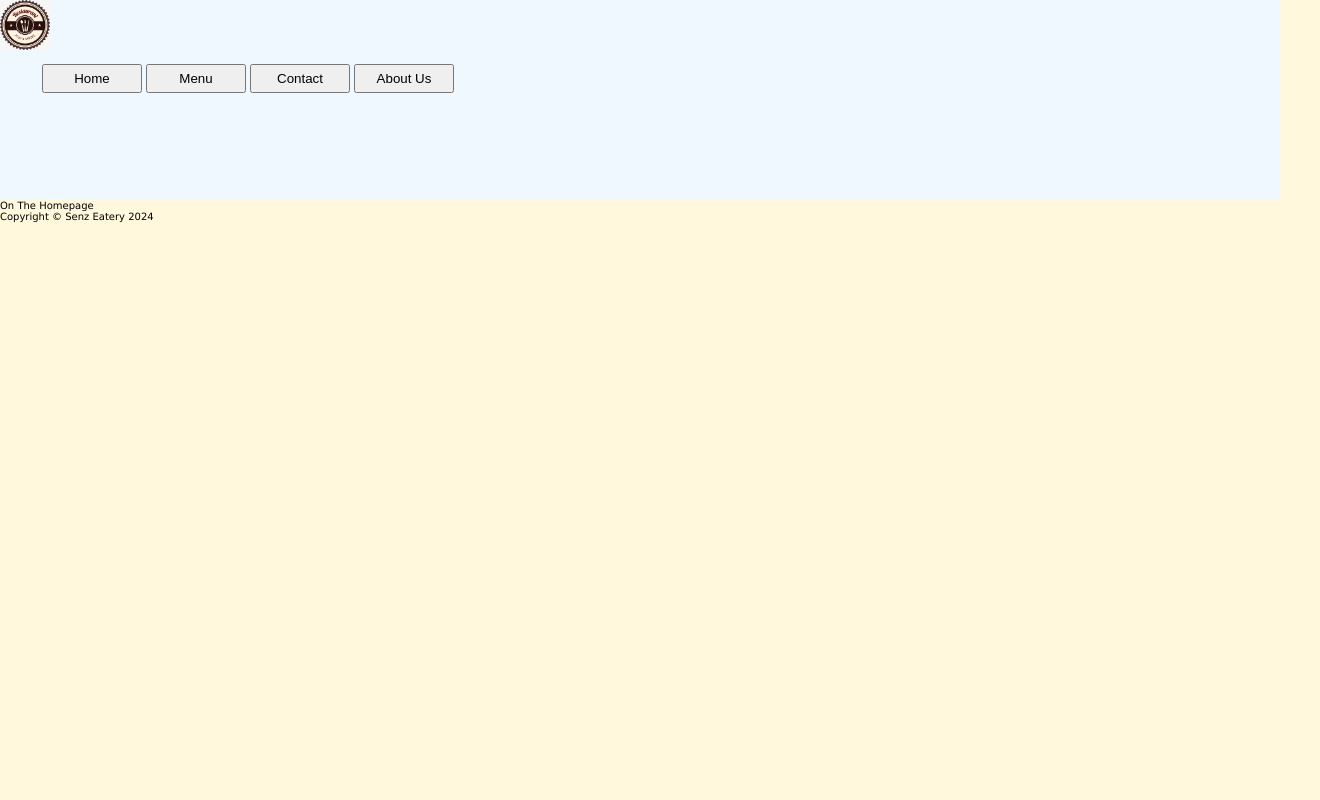
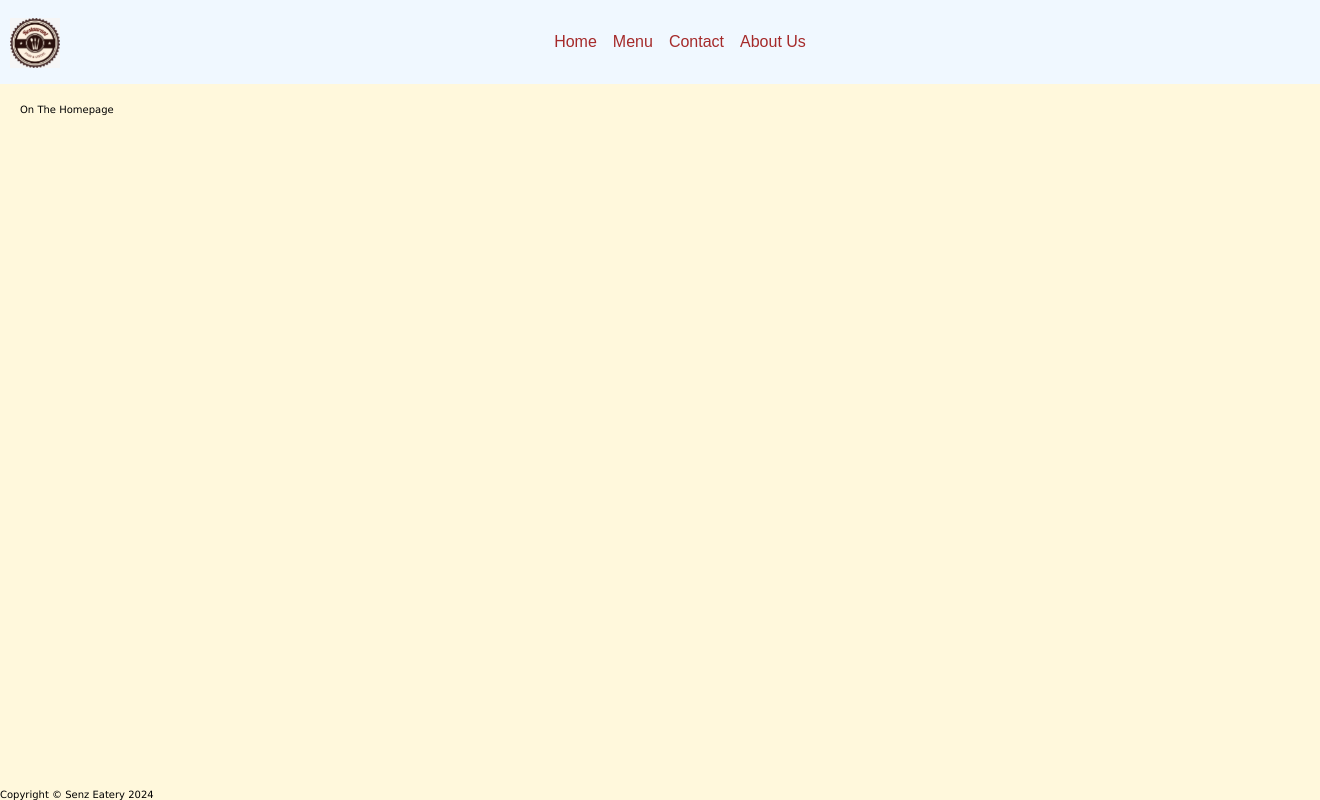
Before and after one commit to senzdigitalsinc23/restaurant-page, a website built with webpack: page src/index.html in a window 1280 px wide. Shown: the whole page, 1320 px wide, since content can reach past the window. Built offline with nearby package versions, Linux system fonts and the light colour scheme.

Commit message:
Header Section Completed With Styling.

```diff
--- a/public/assets/css/styles.css
+++ b/public/assets/css/styles.css
@@ -11,23 +11,55 @@ body {
 
 /*Header styling*/
 header {
+    display: flex;
     width: 100%;
-    height: 25vh;
     background-color: aliceblue;
     align-items: center;
     justify-content: center;
+    padding: 20px;
 }
 
 header button {
     margin: 2px;
-    width: 100px;
-    padding: 5px;
+    width: fit-content;
+    background: transparent;
+    border: 0;
+    cursor: pointer;
+    color: brown;
+    font-size: 1.6rem;
+}
+
+header button:hover {
+    color: lightcoral;
+    transition: all 0.3s ease-in-out;
 }
 
 header img {
+    position: fixed;
+    top: 18px;
+    left: 10px;
     width: 50px;
 }
 
 li {
     list-style-type: none;
 }
+
+.nav {
+    display: grid;
+    width: 100%;
+    justify-content: center;
+}
+
+/* Contents */
+#content {
+    padding: 20px;
+}
+
+
+/* Styling for the footer */
+footer {
+    display: grid;
+    position: absolute;
+    bottom: 0;
+}
```
